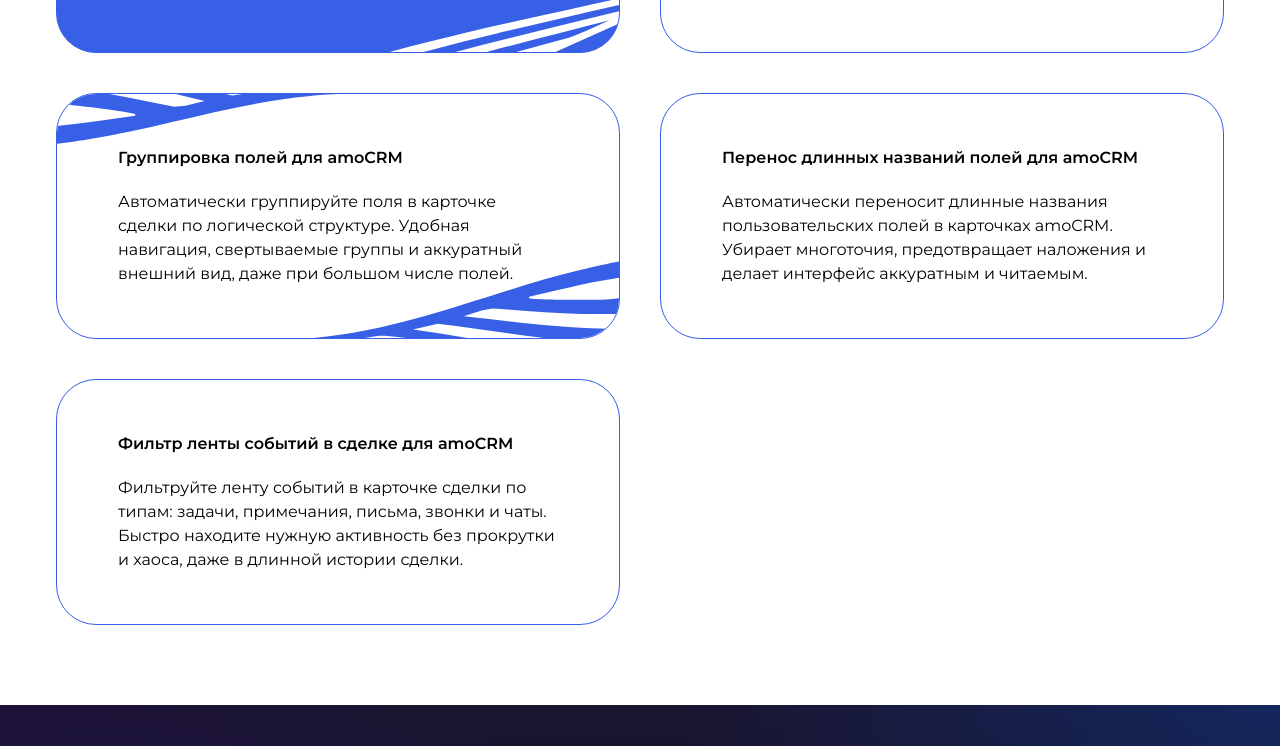
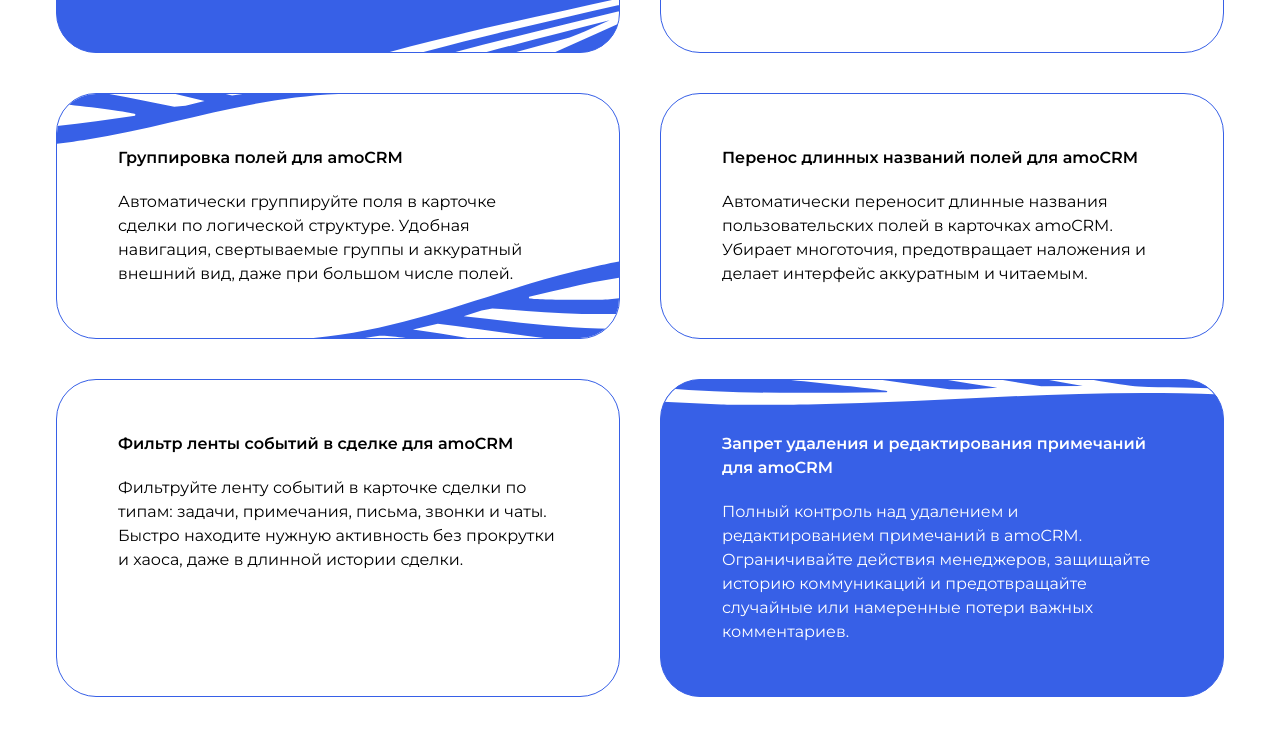
Before and after one commit to DFimp/landing_pro_automatization, a Next.js app: page /widgets in a window 1280 px wide. Shown: the part 2000-2746 px from the top of the page. Built offline with nearby package versions, Linux system fonts and the light colour scheme.

Commit message:
wip: add widget ban_del_notes in widget list

```diff
--- a/src/widgets/widgets/WidgetsSection/ui/WidgetsList.tsx
+++ b/src/widgets/widgets/WidgetsSection/ui/WidgetsList.tsx
@@ -133,13 +133,13 @@ export function WidgetsList() {
       variant: 1,
       tags: ["Интерфейс", "Карточка сделки"],
     },
-    // {
-    //   text: `Полный контроль над удалением и редактированием примечаний в amoCRM. Ограничивайте действия менеджеров, защищайте историю коммуникаций и предотвращайте случайные или намеренные потери важных комментариев.`,
-    //   title: `Запрет удаления и редактирования примечаний для amoCRM`,
-    //   link: "/widgets/delete-notes-ban",
-    //   variant: 3,
-    //   tags: ["Интерфейс", "Карточка сделки"],
-    // },
+    {
+      text: `Полный контроль над удалением и редактированием примечаний в amoCRM. Ограничивайте действия менеджеров, защищайте историю коммуникаций и предотвращайте случайные или намеренные потери важных комментариев.`,
+      title: `Запрет удаления и редактирования примечаний для amoCRM`,
+      link: "/widgets/delete-notes-ban",
+      variant: 3,
+      tags: ["Интерфейс", "Карточка сделки"],
+    },
   ];
 
   const groups = useMemo(
```
